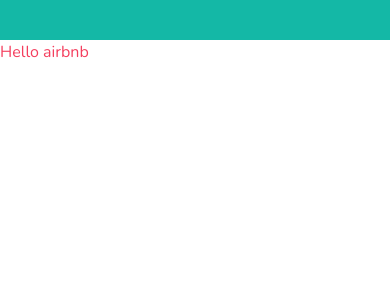
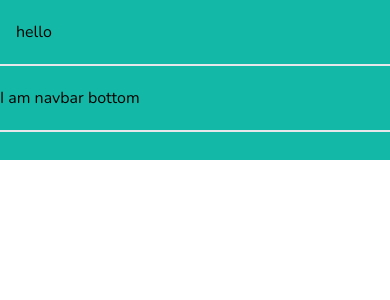
Before and after one commit to andikahadi/vacation-rental-app, a Next.js app in the folder vacationrental/: page / in a window 390 px wide. Shown: the top 300 px of the page. Built offline with nearby package versions, Linux system fonts and the light colour scheme.

Commit message:
create navbar template and reusable container for padding x responsive

```diff
--- /dev/null
+++ b/vacationrental/app/components/Container.tsx
@@ -0,0 +1,22 @@
+"use client";
+
+interface ContainerProps {
+  children: React.ReactNode;
+}
+
+const Container: React.FC<ContainerProps> = ({ children }) => {
+  return (
+    <div
+      className="
+        max-w-[1920px]
+        mx-auto
+        px-4
+        md:px-8
+      "
+    >
+      {children}
+    </div>
+  );
+};
+
+export default Container;
--- a/vacationrental/app/components/navbar/Navbar.tsx
+++ b/vacationrental/app/components/navbar/Navbar.tsx
@@ -1,7 +1,14 @@
+import Container from "../Container";
+
 const Navbar = () => {
   return (
-    <div className="py-5 bg-teal-500">
-      <div> </div>
+    <div className="bg-teal-500 h-40 fixed z-10 w-full">
+      <div className="py-5 border-b-2">
+        <Container>
+          <div>hello</div>
+        </Container>
+      </div>
+      <div className="py-5 border-b-2"> I am navbar bottom</div>
     </div>
   );
 };
```
